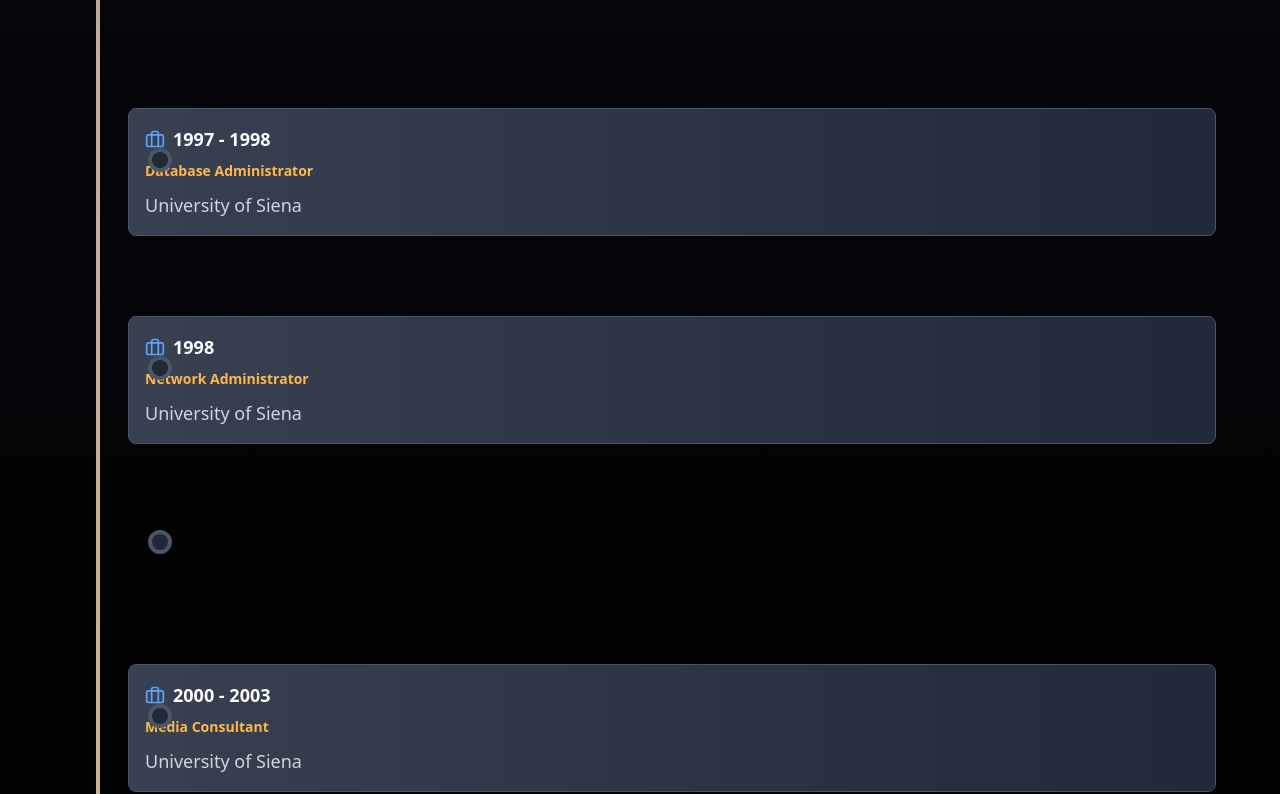
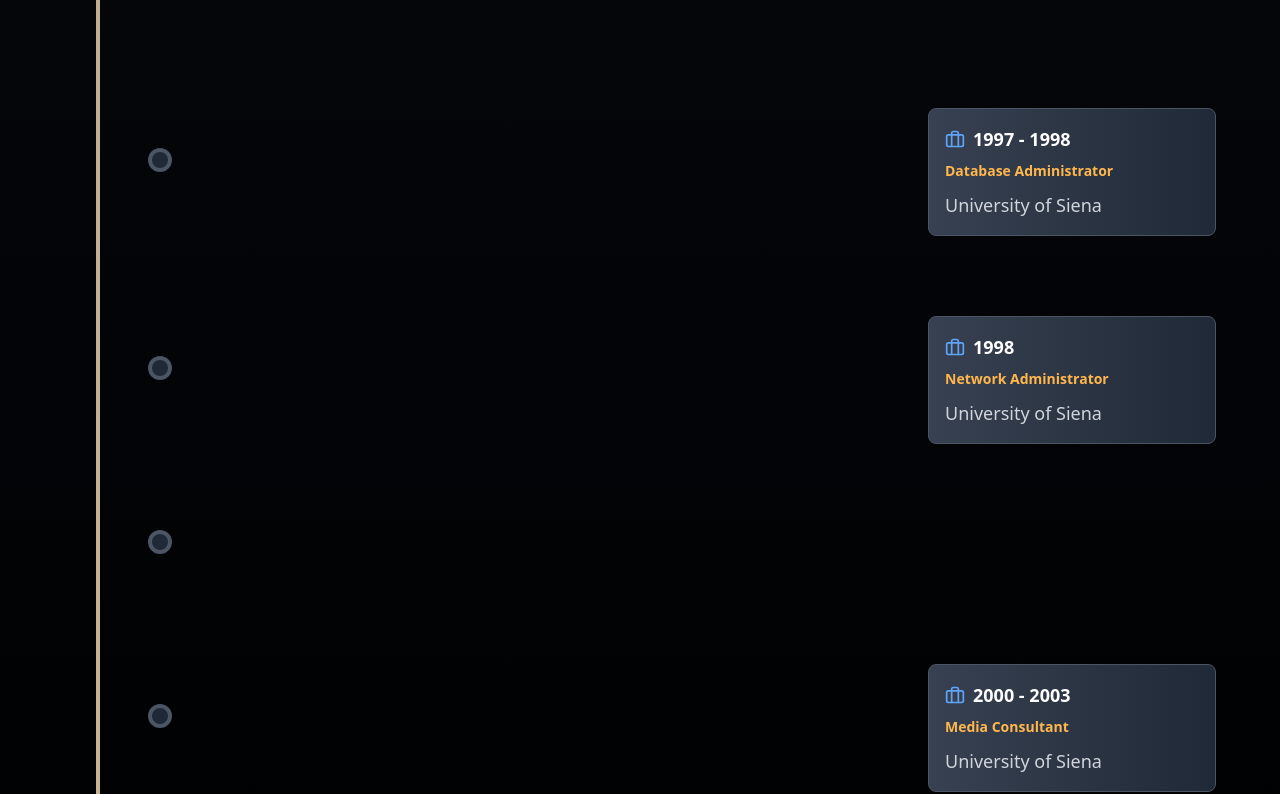
Before and after one commit to tatablack/career, a React (Vite) app: page / in a window 1280 px wide. Shown: the part 3192-3986 px from the top of the page. Built offline with nearby package versions, Linux system fonts and the light colour scheme.

Commit message:
Updated Timeline.tsx

```diff
--- a/src/components/Timeline.tsx
+++ b/src/components/Timeline.tsx
@@ -323,7 +323,7 @@ const Timeline: React.FC<TimelineProps> = ({ onYearChange }) => {
 
                 {/* Job Milestones - Right Side */}
                 {jobMilestones.length > 0 && (
-                  <div className="ml-auto pl-8 flex-1">
+                  <div className="ml-auto pl-8 ">
                     <div className="text-left space-y-3">
                       {/* Render jobs with same end year in a single box */}
                       {sameEndYear.length > 0 && renderGroupedJobs(sameEndYear, year)}
```
